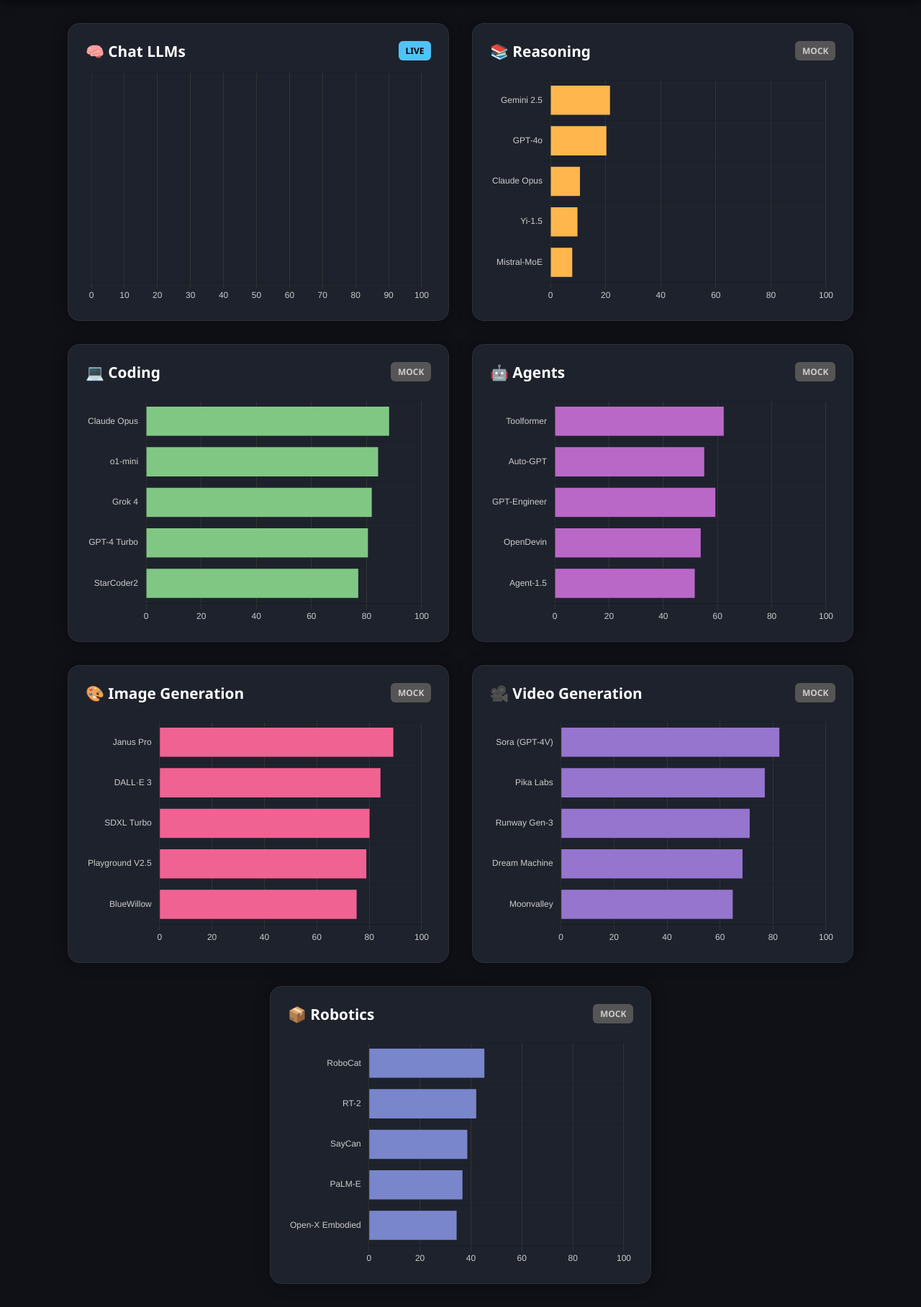
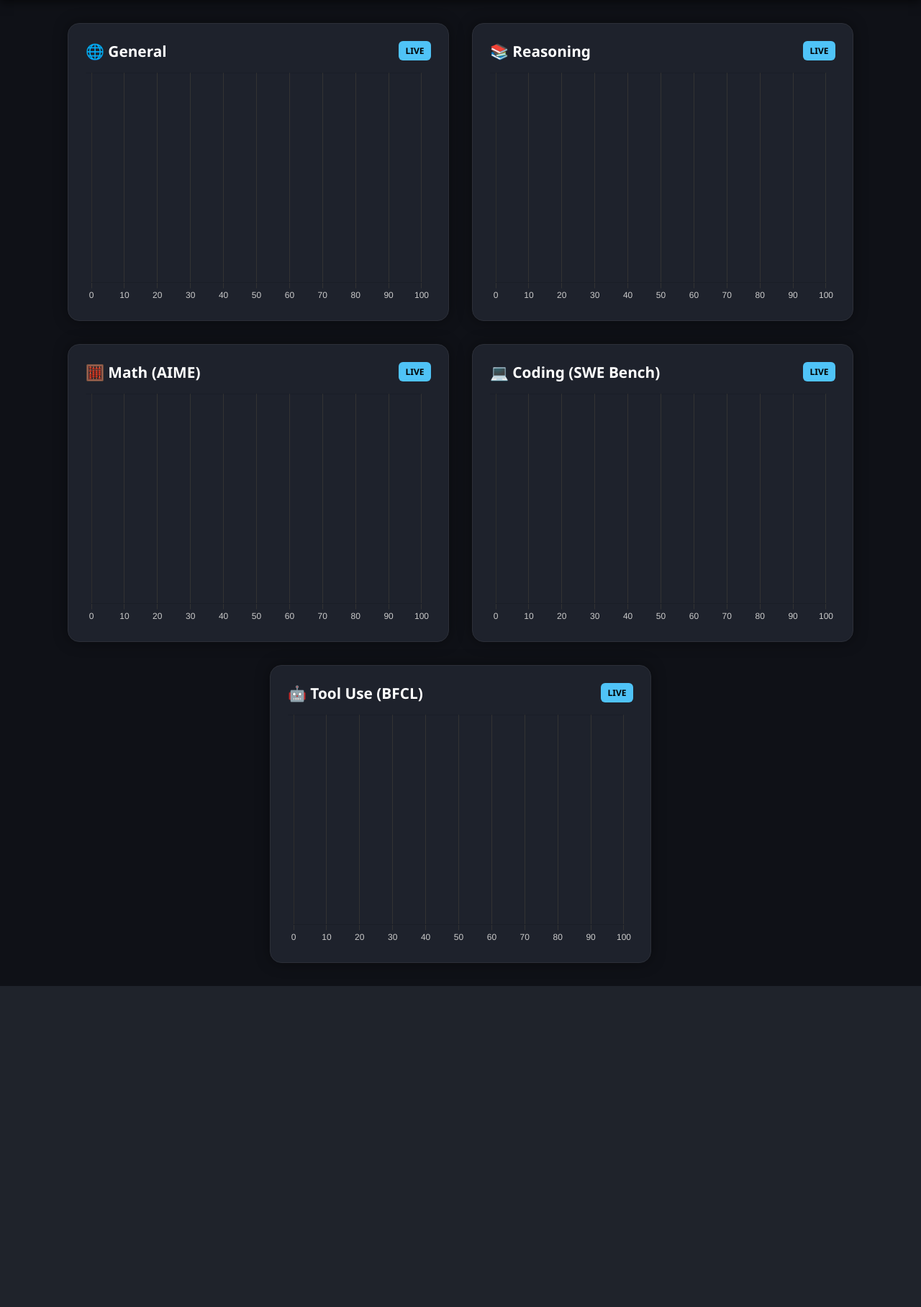
Before and after one commit to epatnor/aicharts, a Flask app: page / in a window 1280 px wide. Shown: the part 185-2001 px from the top of the page at 72% size. After the commit the page ends 1555 px from the top, so only its background shows below. Run offline with Flask 3, Linux system fonts and the light colour scheme.

Commit message:
Update index.html

```diff
--- a/templates/index.html
+++ b/templates/index.html
@@ -14,109 +14,76 @@
   </header>
 
   <div class="container">
-    <div class="card" id="llmCard">
-      <h2>🧠 Chat LLMs</h2>
-      <span class="badge" id="llmBadge">Loading...</span>
-      <canvas id="llmChart" height="200"></canvas>
+    <!-- General -->
+    <div class="card" id="generalCard">
+      <h2>🌐 General</h2>
+      <span class="badge" id="generalBadge">Loading...</span>
+      <canvas id="generalChart" height="200"></canvas>
     </div>
-
-    <div class="card">
+    <!-- Reasoning -->
+    <div class="card" id="reasoningCard">
       <h2>📚 Reasoning</h2>
-      <span class="badge mock" id="reasoningBadge">Mock</span>
+      <span class="badge" id="reasoningBadge">Mock</span>
       <canvas id="reasoningChart" height="200"></canvas>
     </div>
-
-    <div class="card">
-      <h2>💻 Coding</h2>
-      <span class="badge mock" id="codingBadge">Mock</span>
+    <!-- Math -->
+    <div class="card" id="mathCard">
+      <h2>🧮 Math (AIME)</h2>
+      <span class="badge" id="mathBadge">Loading...</span>
+      <canvas id="mathChart" height="200"></canvas>
+    </div>
+    <!-- Coding -->
+    <div class="card" id="codingCard">
+      <h2>💻 Coding (SWE Bench)</h2>
+      <span class="badge" id="codingBadge">Mock</span>
       <canvas id="codingChart" height="200"></canvas>
     </div>
-
-    <div class="card">
-      <h2>🤖 Agents</h2>
-      <span class="badge mock">Mock</span>
-      <canvas id="agentChart" height="200"></canvas>
-    </div>
-
-    <div class="card">
-      <h2>🎨 Image Generation</h2>
-      <span class="badge mock">Mock</span>
-      <canvas id="imageChart" height="200"></canvas>
-    </div>
-
-    <div class="card">
-      <h2>🎥 Video Generation</h2>
-      <span class="badge mock">Mock</span>
-      <canvas id="videoChart" height="200"></canvas>
-    </div>
-
-    <div class="card">
-      <h2>📦 Robotics</h2>
-      <span class="badge mock">Mock</span>
-      <canvas id="roboticsChart" height="200"></canvas>
+    <!-- Tool Use -->
+    <div class="card" id="tooluseCard">
+      <h2>🤖 Tool Use (BFCL)</h2>
+      <span class="badge" id="tooluseBadge">Mock</span>
+      <canvas id="tooluseChart" height="200"></canvas>
     </div>
   </div>
 
   <script>
+    // Function to build a bar chart
     const makeChart = (id, labels, scores, color) => {
       new Chart(document.getElementById(id), {
         type: 'bar',
-        data: {
-          labels: labels,
-          datasets: [{
-            label: 'Score',
-            data: scores,
-            backgroundColor: color
-          }]
-        },
+        data: { labels, datasets: [{ label: 'Score', data: scores, backgroundColor: color }] },
         options: {
           indexAxis: 'y',
           scales: {
-            x: {
-              beginAtZero: true,
-              max: 100,
-              grid: {
-                color: '#333'
-              },
-              ticks: {
-                color: '#ccc'
-              }
-            },
-            y: {
-              ticks: {
-                color: '#ccc'
-              }
-            }
+            x: { beginAtZero: true, max: 100, grid: { color: '#333' }, ticks: { color: '#ccc' } },
+            y: { ticks: { color: '#ccc' } }
           },
-          plugins: {
-            legend: {
-              display: false
-            }
-          }
+          plugins: { legend: { display: false } }
         }
       });
     };
 
-    fetch('/api/llm')
-      .then(res => res.json())
-      .then(data => {
-        makeChart('llmChart', data.models, data.scores, '#4fc3f7');
-        document.getElementById('llmBadge').innerText = 'Live';
-        document.getElementById('llmBadge').classList.remove('mock');
-      })
-      .catch(err => {
-        console.error('LLM fetch failed, fallback to mock', err);
-        makeChart('llmChart', ['GPT-4o', 'Claude 3.5', 'Gemini 1.5 Pro', 'DeepSeek-V2', 'Command R+'], [95, 93, 91, 89, 87], '#4fc3f7');
-        document.getElementById('llmBadge').innerText = 'Mock';
-        document.getElementById('llmBadge').classList.add('mock');
-      });
+    // Generic fetch & render logic
+    async function loadDiscipline(name, endpoint, chartId, badgeId, color) {
+      try {
+        const res = await fetch(endpoint);
+        const data = await res.json();
+        makeChart(chartId, data.models, data.scores, color);
+        document.getElementById(badgeId).innerText = 'Live';
+        document.getElementById(badgeId).classList.remove('mock');
+      } catch (err) {
+        console.error(`Fetch failed for ${name}:`, err);
+        document.getElementById(badgeId).innerText = 'Mock';
+        document.getElementById(badgeId).classList.add('mock');
+      }
+    }
 
-    makeChart('reasoningChart', ['Gemini 2.5', 'GPT-4o', 'Claude Opus', 'Yi-1.5', 'Mistral-MoE'], [21.6, 20.3, 10.7, 9.8, 7.9], '#ffb74d');
-    makeChart('codingChart', ['Claude Opus', 'o1-mini', 'Grok 4', 'GPT-4 Turbo', 'StarCoder2'], [88.2, 84.2, 81.9, 80.5, 77.0], '#81c784');
-    makeChart('agentChart', ['Toolformer', 'Auto-GPT', 'GPT-Engineer', 'OpenDevin', 'Agent-1.5'], [62.3, 55.1, 59.2, 53.8, 51.6], '#ba68c8');
-    makeChart('imageChart', ['Janus Pro', 'DALL·E 3', 'SDXL Turbo', 'Playground V2.5', 'BlueWillow'], [89.2, 84.3, 80.1, 78.9, 75.2], '#f06292');
-    makeChart('videoChart', ['Sora (GPT-4V)', 'Pika Labs', 'Runway Gen-3', 'Dream Machine', 'Moonvalley'], [82.4, 76.9, 71.2, 68.5, 64.8], '#9575cd');
-    makeChart('roboticsChart', ['RoboCat', 'RT-2', 'SayCan', 'PaLM-E', 'Open-X Embodied'], [45.3, 42.1, 38.6, 36.7, 34.4], '#7986cb');
+    // Load all disciplines with corresponding charts/colors
+    loadDiscipline('general', '/api/general', 'generalChart', 'generalBadge', '#4fc3f7');
+    loadDiscipline('reasoning', '/api/reasoning', 'reasoningChart', 'reasoningBadge', '#ffb74d');
+    loadDiscipline('math', '/api/math', 'mathChart', 'mathBadge', '#ffd54f');
+    loadDiscipline('coding', '/api/coding', 'codingChart', 'codingBadge', '#81c784');
+    loadDiscipline('tooluse', '/api/tooluse', 'tooluseChart', 'tooluseBadge', '#ba68c8');
   </script>
 </body>
 </html>
```
